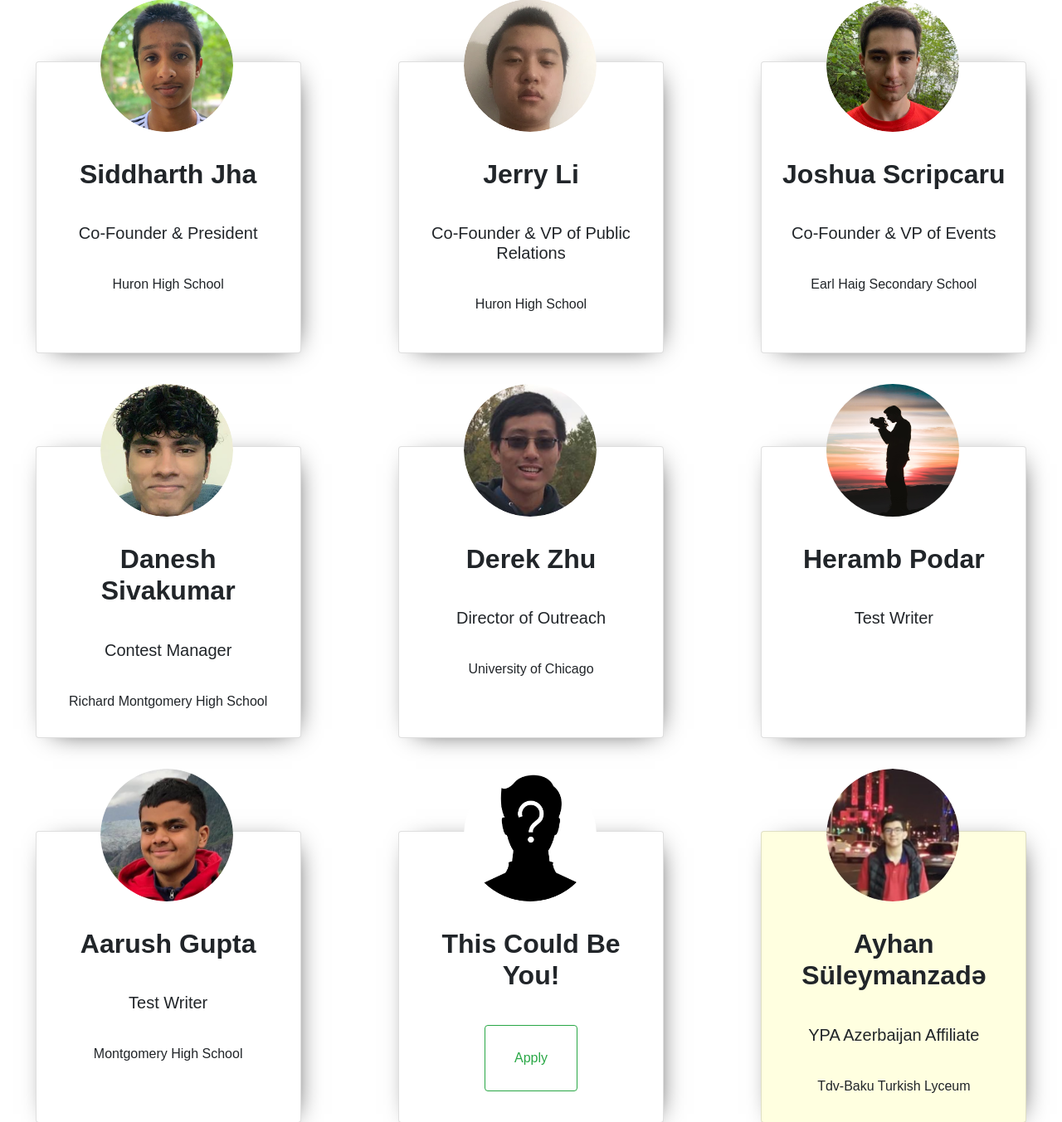
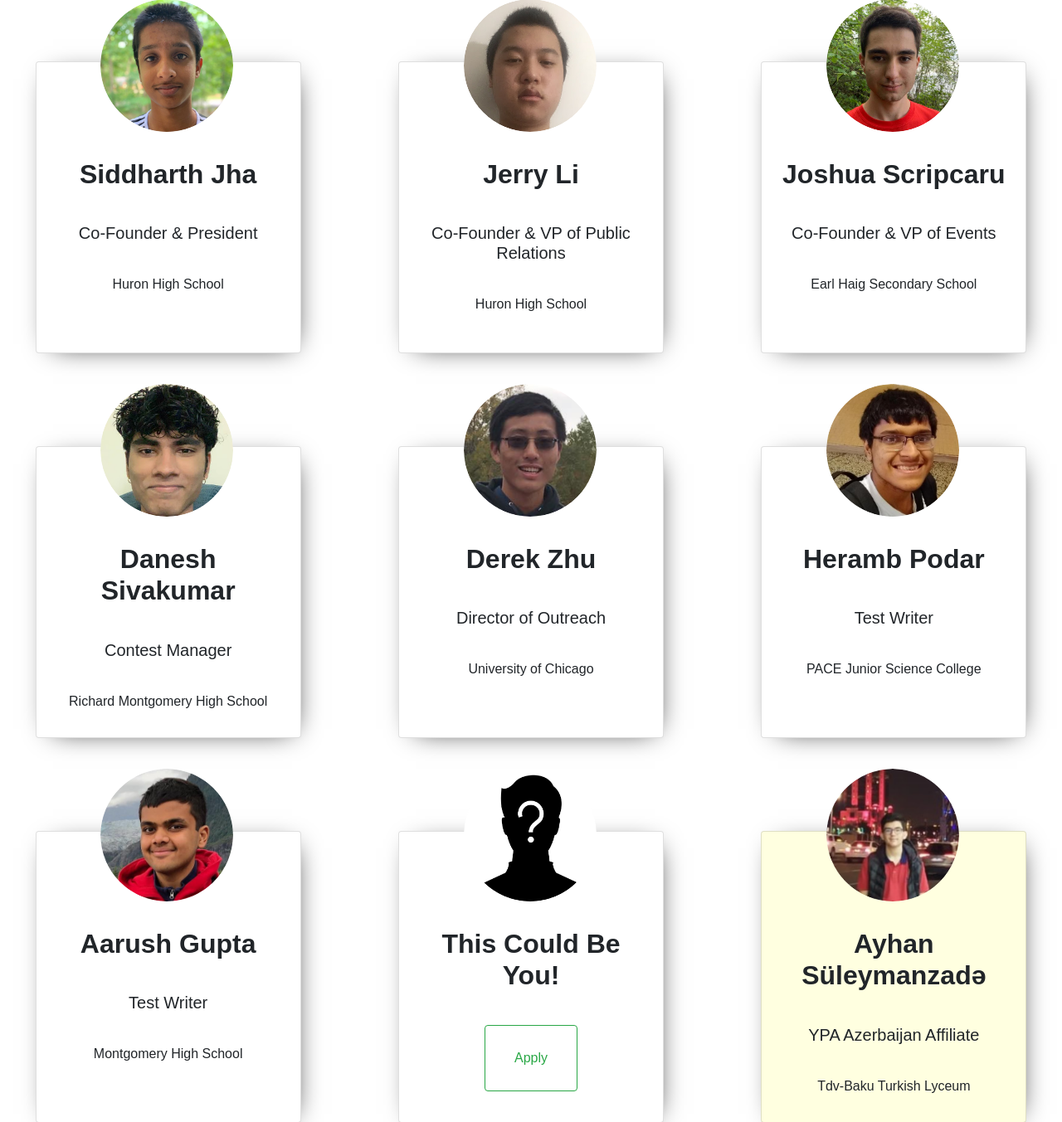
Before and after one commit to sidudaav/YPA, a Django app: page /team/ in a window 1280 px wide. Shown: the part 406-1759 px from the top of the page at 83% size. Run offline with Django 3.2, Linux system fonts and the light colour scheme; some libraries are stand-ins or nearby versions.

Commit message:
Update Heramb

```diff
--- a/team/templates/team/team.html
+++ b/team/templates/team/team.html
@@ -99,7 +99,7 @@
     </div>
     <div class="heramb card">
         <div class="card-body">
-            <img src="{% static 'team/images/SampleProfilePhoto.jpeg' %}" class="profile-img img-fluid rounded-circle">
+            <img src="{% static 'team/images/Heramb_Circle.png' %}" class="profile-img img-fluid rounded-circle">
             <div class="profile-information">
                 <h3 class="name">
                     Heramb Podar
@@ -108,7 +108,7 @@
                     Test Writer
                 </h5>
                 <h6 class="school">
-
+                    PACE Junior Science College
                 </h6>
             </div>
         </div>
```
Also changed, not shown: team/static/team/images/Heramb_Circle.png (added).
